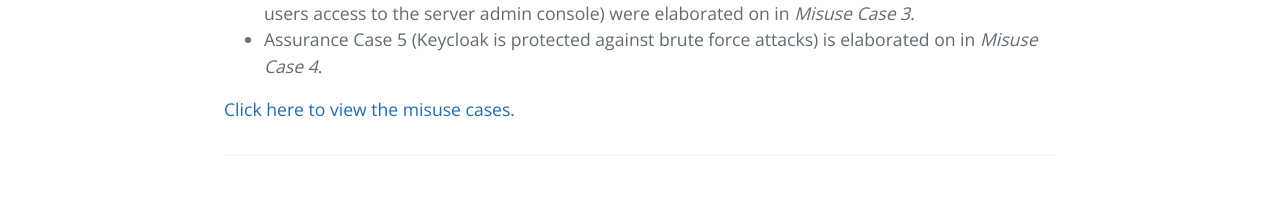
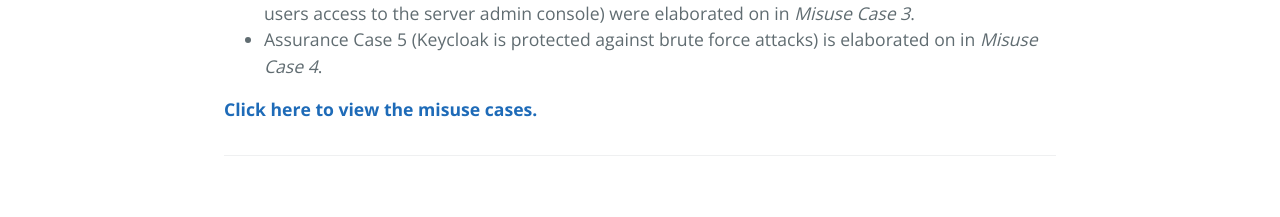
Before and after one commit to DanielLucier/CYBER8420-SemesterProject, a Jekyll site: the page built from misc/pages/MisuseCases.md, in a window 1280 px wide. Shown: the part 912-1129 px from the top of the page. Built offline with Jekyll 4.4.1, drawn with Linux system fonts in a browser that asks for light colours.

```diff
--- a/misc/pages/MisuseCases.md
+++ b/misc/pages/MisuseCases.md
@@ -16,4 +16,4 @@ Assurance Claim with Corresponding Misuse Case
   <li>Assurance Case 5 (Keycloak is protected against brute force attacks) is elaborated on in <i>Misuse Case 4</i>.</li>
 </ul>
 
-<a href="https://www.lucidchart.com/documents/view/e31604af-862d-434b-a74c-e7850cc35a5d">Click here to view the misuse cases.</a>
+<a href="https://www.lucidchart.com/documents/view/e31604af-862d-434b-a74c-e7850cc35a5d"><strong>Click here to view the misuse cases.</strong></a>
```
